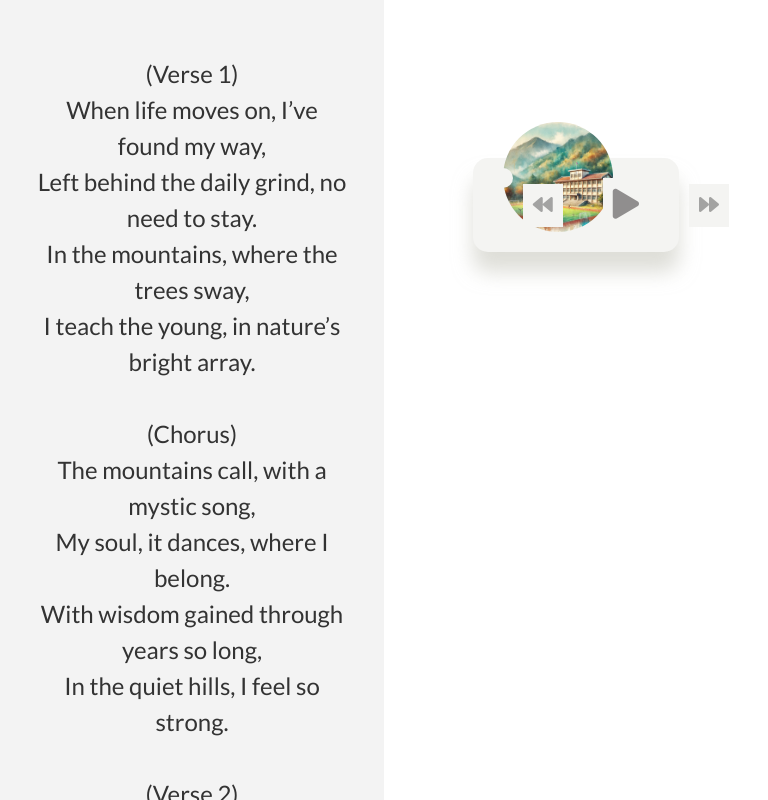
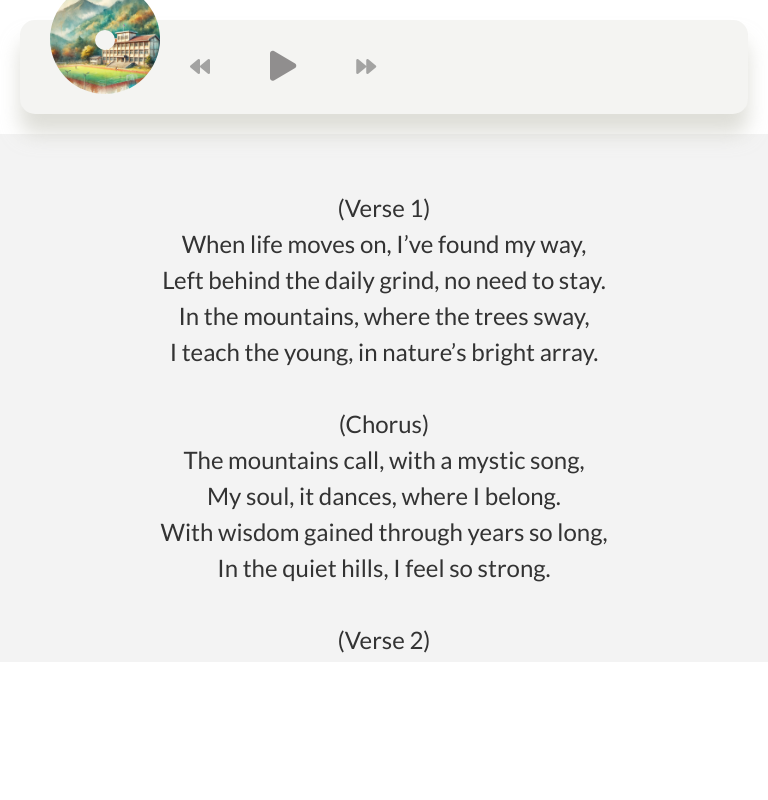
Before and after one commit to nicklawman/nicklawman.github.io, a plain HTML site: page siiw/index.html in a window 768 px wide. Drawn offline with Linux system fonts and the light colour scheme.

Commit message:
css change

```diff
--- a/siiw/style.css
+++ b/siiw/style.css
@@ -15,19 +15,20 @@ body {
 
 .container {
     display: flex;
-    flex-direction: column;
+    flex-direction: row; /* Default for desktop */
     width: 100%;
     height: 100%;
 }
 
 .lyric-container {
-    width: 100%;
+    width: 50%;
     background-color: rgba(240, 240, 240, 0.8);
     display: flex;
     justify-content: center;
     padding: 20px;
     overflow-y: auto;
-    flex-grow: 1;
+    max-height: 100vh; /* Full height on desktop */
+    order: 2; /* Pushes lyric container to the right on desktop */
 }
 
 .lyric {
@@ -39,15 +40,14 @@ body {
 }
 
 .music-container-wrapper {
-    flx-direction: column;
-    width: 100%;
+    width: 50%;
     display: flex;
     justify-content: center;
-    align-items: flex-end; /* Align to the bottom */
+    align-items: center;
     padding: 20px;
     box-sizing: border-box;
-    height: 34vh; /* Ensure the wrapper occupies only the bottom 1/3 of the screen */
-    max-height: 34vh;
+    max-height: 100vh; /* Full height on desktop */
+    order: 1; /* Pushes music container to the left on desktop */
 }
 
 .music-container {
@@ -60,7 +60,6 @@ body {
     z-index: 10;
     width: 80%;
     max-width: 400px;
-    margin-bottom: 0; /* Ensure it sticks to the bottom */
 }
 
 .img-container {
@@ -174,18 +173,25 @@ body {
 }
 
 /* Media Queries for Responsiveness */
-@media (min-width: 768px) {
+@media (max-width: 768px) {
     .container {
-        flex-direction: row; /* Stack elements side by side on larger screens */
+        flex-direction: column; /* Stack elements vertically on smaller screens */
     }
 
-    .lyric-container,
+    .lyric-container {
+        width: 100%;
+        max-height: 66vh; /* Take 2/3 of the screen height */
+        order: 2; /* Push lyric container to the bottom on mobile */
+    }
+
     .music-container-wrapper {
-        width: 50%;
-        max-height: 100vh; /* Adjust for larger screens */
+        width: 100%;
+        max-height: 34vh; /* Take 1/3 of the screen height */
+        order: 1; /* Push music container to the top on mobile */
     }
 
     .music-container {
-        width: 60%;
+        width: 100%;
+        max-width: none; /* Make the music container fill the width on mobile */
     }
 }
```
